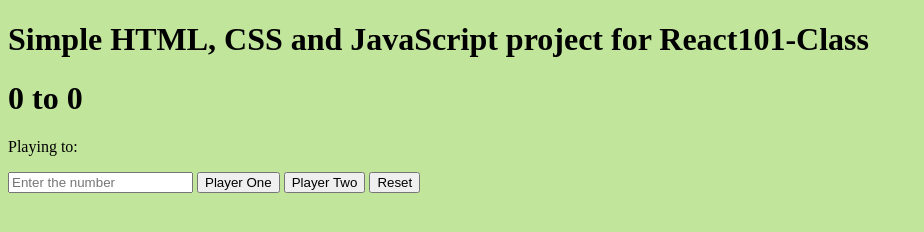
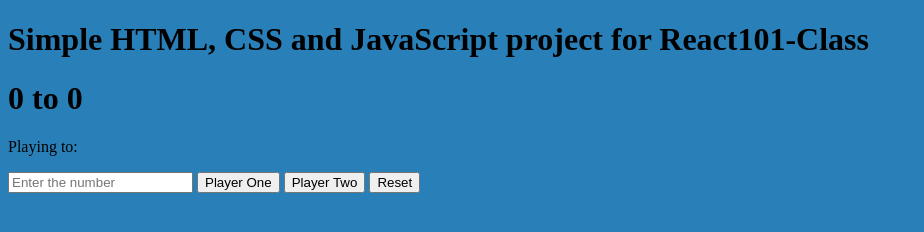
Before and after one commit to sbasnet7227/score-Keeper, a plain HTML site: page index.html in a window 1280 px wide. Shown: the whole page, without its empty margins (0-924 px from the left). Drawn offline with Linux system fonts and the light colour scheme.

Commit message:
changing background color

```diff
--- a/scoreKeeper.css
+++ b/scoreKeeper.css
@@ -1,5 +1,5 @@
 body {
-    background: #c2e59c;
+    background: #2980b9;
 
 }
 
```
